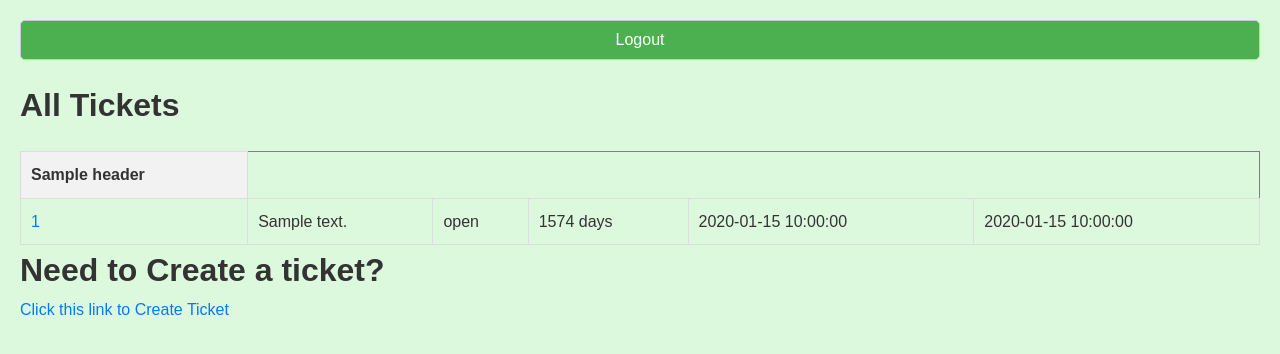
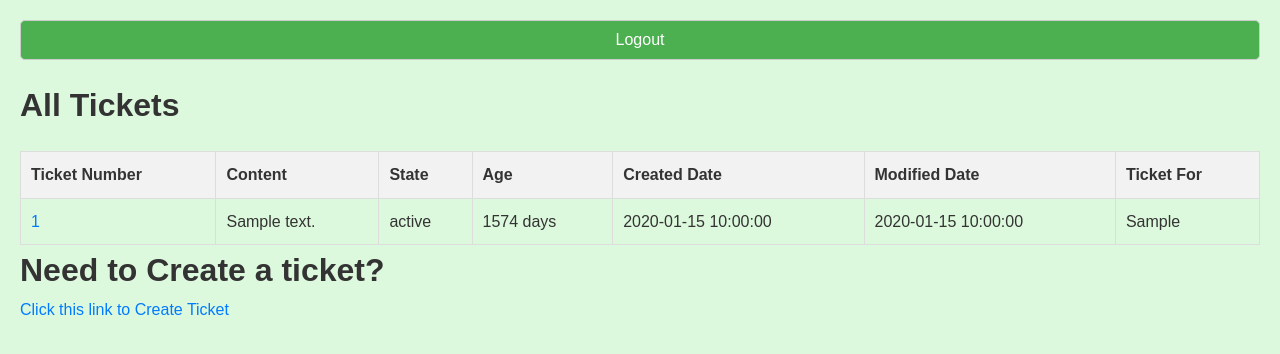
Before and after one commit to gilb0106/Just_Ticket, a Flask app: template templates/dashboard.html in a window 1280 px wide. Shown: the top 354 px of the page. Run offline with Flask 3, Linux system fonts and the light colour scheme; the template is opened without the code that fills it: most values are stand-ins (such as "Sample title", 1, 10 or a date in 2020).

Commit message:
dashboard.html now using getters and setters

```diff
--- a/Ticket.py
+++ b/Ticket.py
@@ -7,10 +7,10 @@ class Ticket:
         self._modified_date = modified_date
         self._user_id = user_id
 
-    def as_dict(self):
+    def as_dict(self): # need to pass dictionary created cursor sql query, constructor wont work right without
         return {
-            'TicketNumber': self._ticket_number,
-            'TicketContent': self._content,
+            'Ticket Number': self._ticket_number,
+            'Content': self._content,
             'State': self._state,
             'Created': self._created_date,
             'Modified':self._modified_date,
--- a/app.py
+++ b/app.py
@@ -1,6 +1,7 @@
 from flask import Flask, render_template, request, redirect, url_for, session, Response, flash
 
 from DBConnectUser import connect_to_database
+from Ticket import Ticket
 from UserActivityDAO import UserActivityDAO
 from UserDao import UserDAO
 from TicketDao import TicketDao
@@ -74,7 +75,12 @@ def dashboard(): # Smart dashboard load
             headers = ['Ticket #', 'Content', 'State', 'Age', 'Created Date', 'Modified Date']
         else:
             return "Invalid role"
-        return render_template('dashboard.html', tickets=tickets, headers=headers)
+        ticket_objects = [
+            Ticket(ticket_number=ticket['Ticket Number'], content=ticket['Content'], state=ticket['State'],
+                   created_date=ticket['Created'], modified_date=ticket['Modified'],
+                   user_id=ticket['TicketFor']) for ticket in tickets]
+
+        return render_template('dashboard.html', tickets=ticket_objects, headers=headers)
     else:
         return redirect(url_for('login')) # If no user session redirect to login
 
--- a/templates/dashboard.html
+++ b/templates/dashboard.html
@@ -15,35 +15,40 @@
     <table border="1">
         <thead>
             <tr>
-                {% for header in headers %}
-                <th>{{ header }}</th>
-                {% endfor %}
+                <th>Ticket Number</th>
+                <th>Content</th>
+                <th>State</th>
+                <th>Age</th>
+                <th>Created Date</th>
+                <th>Modified Date</th>
+                {% if session.RoleID != 1 %}
+                <th>Ticket For</th>
+                {% endif %}
             </tr>
         </thead>
         <tbody>
             {% for ticket in tickets %}
             <tr>
-                <td><a href="/ticketDetail.html?ticket_number={{ ticket['TicketNumber'] }}">{{ ticket['TicketNumber'] }}</a></td>
-                <td>{{ ticket['TicketContent'] }}</td>
-                <td>{{ ticket['State'] }}</td>
-                <td id="age_{{ ticket['TicketNumber'] }}" data-created="{{ ticket['Created'] }}"></td>
-                <td>{{ ticket['Created'] }}</td>
-                <td>{{ ticket['Modified'] }}</td>
-                {% if 'TicketFor' in ticket %}
-                <td>{{ ticket['TicketFor'] }}</td>
+                <td><a href="/ticketDetail.html?ticket_number={{ ticket.get_ticket_number() }}">{{ ticket.get_ticket_number() }}</a></td>
+                <td>{{ ticket.get_content() }}</td>
+                <td>{{ ticket.get_state() }}</td>
+                <td id="age_{{ ticket.get_ticket_number() }}" data-created="{{ ticket.get_created_date() }}"></td>
+                <td>{{ ticket.get_created_date() }}</td>
+                <td>{{ ticket.get_modified_date() }}</td>
+                {% if session.RoleID != 1 %}
+                <td>{{ ticket.get_ticket_for() }}</td>
                 {% endif %}
             </tr>
             {% endfor %}
         </tbody>
     </table>
-{% if session.RoleID != 1 %}
+    {% if session.RoleID != 1 %}
     <h1>Need to Create a ticket?</h1>
     <a href="/createticket.html">Click this link to Create Ticket</a>
-{% endif %}
-{% if session.RoleID == 1 %}
+    {% endif %}
+    {% if session.RoleID == 1 %}
     <td><a href="/query_ticket.html">Go to Query</a></td>
-{% endif %}
-
-<script src="{{ url_for('static', filename='js/ageofcase.js') }}"></script>
+    {% endif %}
+    <script src="{{ url_for('static', filename='js/ageofcase.js') }}"></script>
 </body>
 </html>
```
